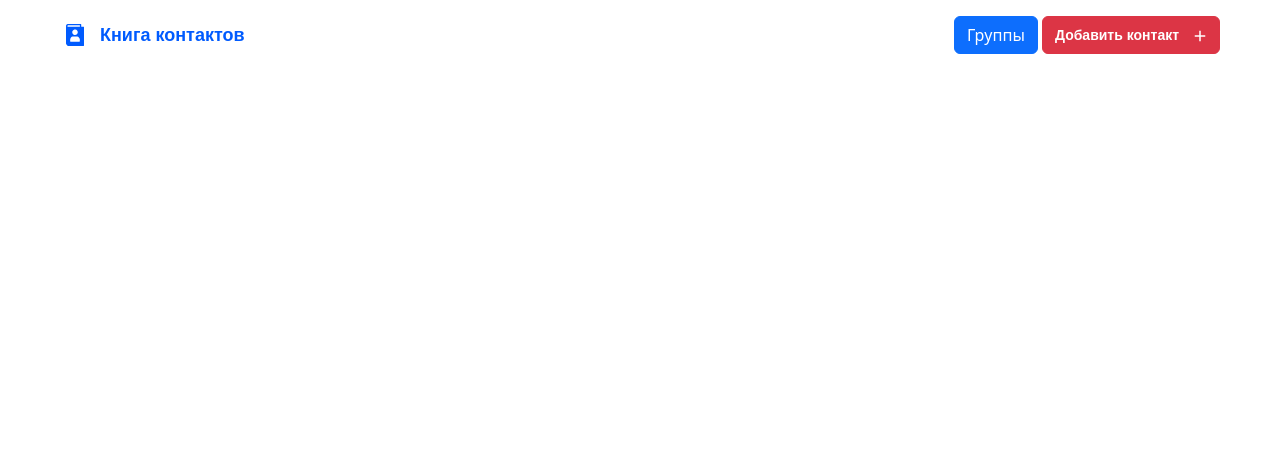
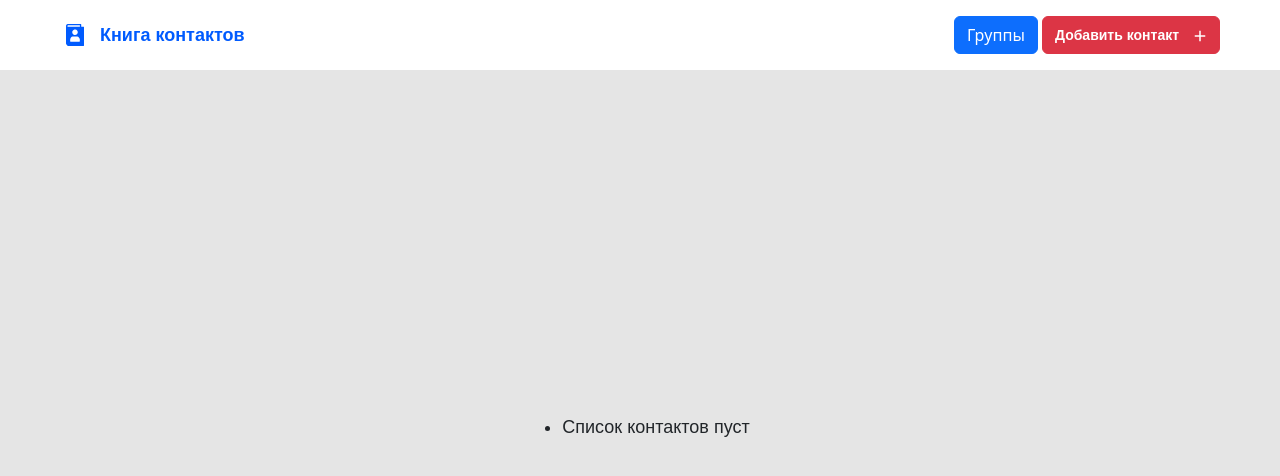
Before and after one commit to Doommez/TestToDoContact, a plain HTML site: page index.html in a window 1280 px wide. Drawn offline with nearby package versions, Linux system fonts and the light colour scheme.

Commit message:
add main

```diff
--- a/index.css
+++ b/index.css
@@ -1,7 +1,8 @@
 body{
   margin: 0px;
   padding: 0px;
-
+  min-height: 100%;
+  height: 100%;
 }
 *{
   box-sizing: border-box;
@@ -11,8 +12,7 @@ header{
   height: 70px;
 display: flex;
 justify-content: center;
-
-
+box-shadow: 0px 1px 10px -5px #000000;
 }
 .header__container{
   max-width: 1160px;
@@ -57,27 +57,6 @@ width: 178px;
 .btn-danger+span{
   padding: 10px 0 10px 10px;
 }
-
-/* .btn-danger span:nth-child(even)::after{
-  content: "";
-  display: block;
-  background-color: #FFFFFF;
-  width: 2px;
-  height: 10px;
-  position: absolute;
-  left: 20px;
-  top: 0px;
-}
-.btn-danger span:nth-child(even)::before{
-  content: "";
-  display: block;
-  background-color: #FFFFFF;
-  width: 10px;
-  height: 2px;
-  position: absolute;
-  left: 5.25px;
-  top: 5.25px;
-}*/
 .btn-danger span:nth-child(even){
   line-height: 0em;
   padding: 0  0  0 11px;
@@ -85,3 +64,20 @@ width: 178px;
   width: 11px;
   height: 11px;
 }
+main{
+background-color:#E5E5E5 ;
+height: calc(100vh - 70px);
+min-height: 100%;
+display: flex;
+justify-content: center;
+align-items: center;
+}
+.main{
+  font-family: Arial;
+  font-size: 18px;
+  font-weight: 400;
+  line-height: 18px;
+  letter-spacing: 0px;
+  text-align: left;
+
+}
--- a/index.html
+++ b/index.html
@@ -29,6 +29,15 @@
       </div>
     </div>
   </header>
+  <main>
+    <div class="main">
+     <ul>
+      <li>
+        Список контактов пуст
+      </li>
+     </ul>
+    </div>
+  </main>
 
   <script src="https://cdn.jsdelivr.net/npm/bootstrap@5.2.1/dist/js/bootstrap.bundle.min.js" integrity="sha384-u1OknCvxWvY5kfmNBILK2hRnQC3Pr17a+RTT6rIHI7NnikvbZlHgTPOOmMi466C8" crossorigin="anonymous"></script>
 </body>
```
